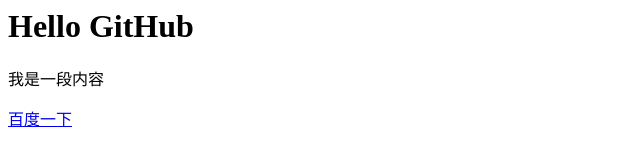
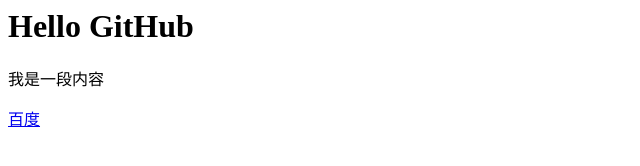
Before and after one commit to HeroYellow/test, a plain HTML site: page index.html in a window 1280 px wide. Shown: the full height of the page, 0-640 px from the left. Drawn offline with Linux system fonts and the light colour scheme.

Commit message:
Update index.html

```diff
--- a/index.html
+++ b/index.html
@@ -1,3 +1,3 @@
 <h1>Hello GitHub</h1>
 <p>我是一段内容</p>
-<a href="https://www.baidu.com/">百度一下</a>
+<a href="https://www.baidu.com/">百度</a>
```
